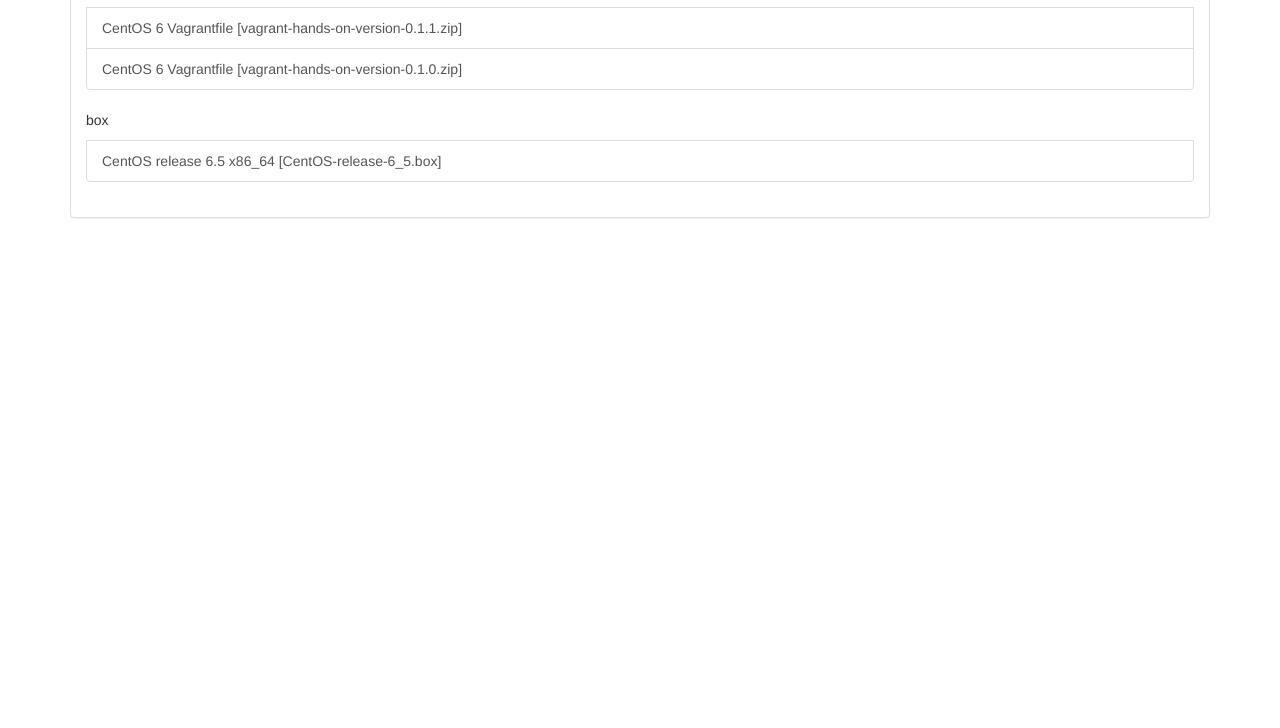
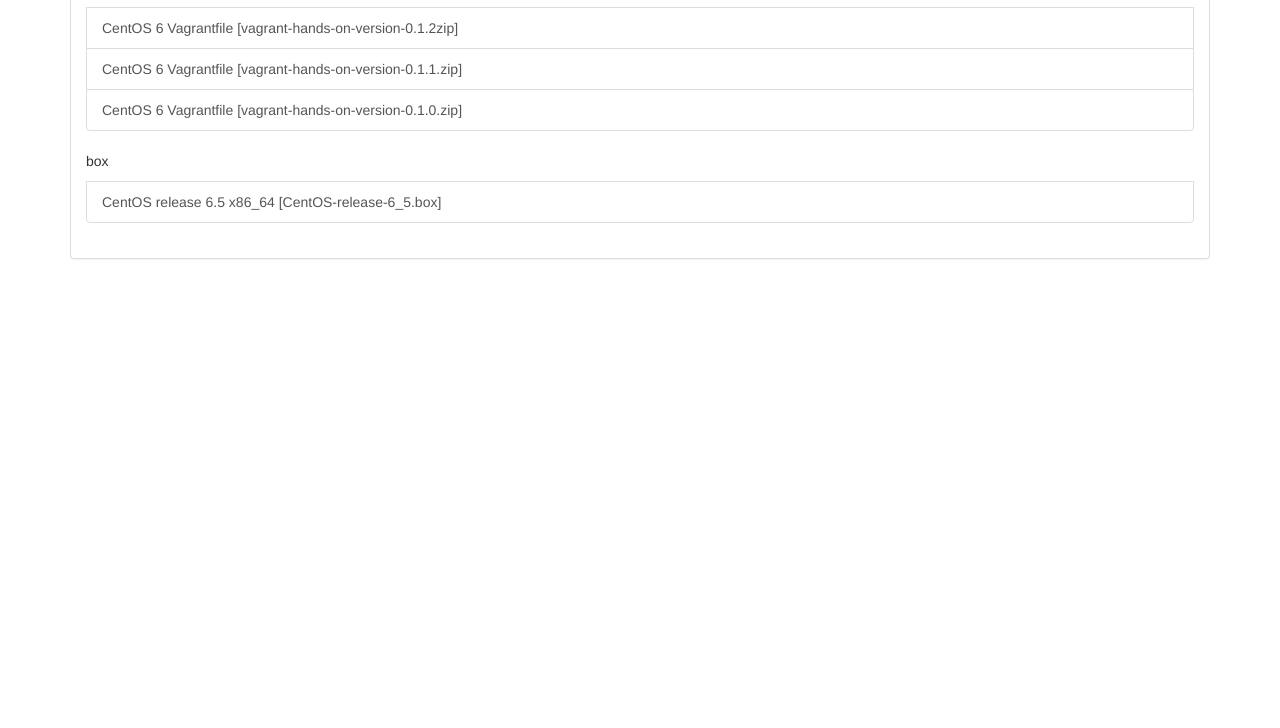
Before and after one commit to rytmrt/vagrant-hands-on, a plain HTML site: page downloads.html in a window 1280 px wide. Shown: the part 272-1000 px from the top of the page. Drawn offline with nearby package versions, Linux system fonts and the light colour scheme.

Commit message:
Add New version Vagrantfile. [version-0.1.2]

```diff
--- a/downloads.html
+++ b/downloads.html
@@ -43,6 +43,7 @@
           <h2>CentOS</h2>
           <div class="list-group">
               <p>Vagrantfile</p>
+            <a href="https://github.com/rytmrt/vagrant-hands-on/archive/version-0.1.2zip" class="list-group-item">CentOS 6 Vagrantfile [vagrant-hands-on-version-0.1.2zip]</a>
             <a href="https://github.com/rytmrt/vagrant-hands-on/archive/version-0.1.1.zip" class="list-group-item">CentOS 6 Vagrantfile [vagrant-hands-on-version-0.1.1.zip]</a>
             <a href="https://github.com/rytmrt/vagrant-hands-on/archive/version-0.1.0.zip" class="list-group-item">CentOS 6 Vagrantfile [vagrant-hands-on-version-0.1.0.zip]</a>
           </div>
```
